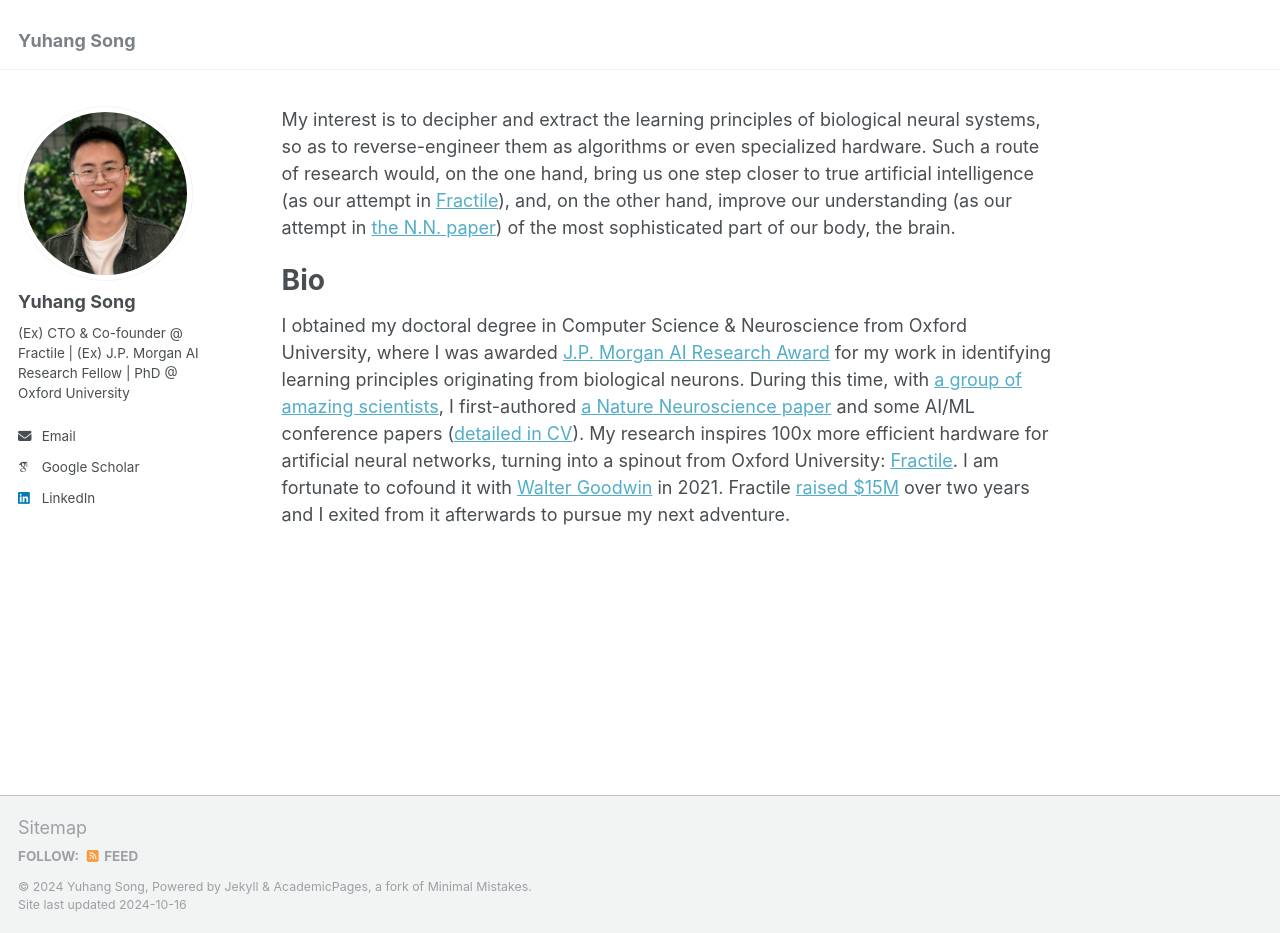
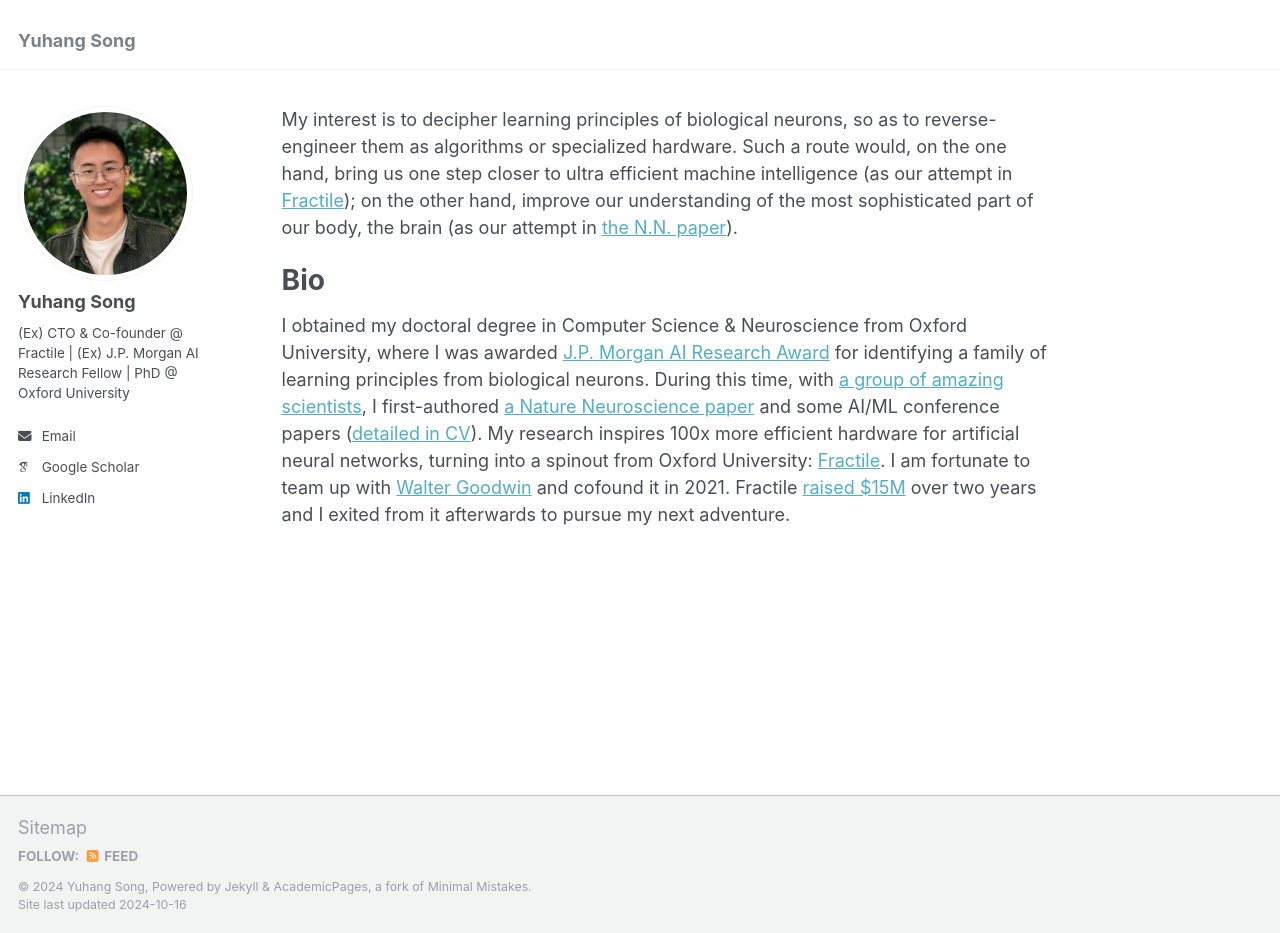
Before and after one commit to YuhangSong/YuhangSong.github.io, a Jekyll site: the page built from _pages/about.md, in a window 1280 px wide and 933 px high. Built offline with Jekyll 4.4.1, drawn with Linux system fonts in a browser that asks for light colours; some web fonts are replaced.

Commit message:
update about.md

```diff
--- a/_pages/about.md
+++ b/_pages/about.md
@@ -7,11 +7,11 @@
   - /about.html
 ---
 
-My interest is to decipher and extract the learning principles of biological neural systems, so as to reverse-engineer them as algorithms or even specialized hardware. Such a route of research would, on the one hand, bring us one step closer to true artificial intelligence (as our attempt in [Fractile](https://www.fractile.ai/)), and, on the other hand, improve our understanding (as our attempt in [the N.N. paper](https://www.nature.com/articles/s41593-023-01514-1)) of the most sophisticated part of our body, the brain.
+My interest is to decipher learning principles of biological neurons, so as to reverse-engineer them as algorithms or specialized hardware. Such a route would, on the one hand, bring us one step closer to ultra efficient machine intelligence (as our attempt in [Fractile](https://www.fractile.ai/)); on the other hand, improve our understanding of the most sophisticated part of our body, the brain (as our attempt in [the N.N. paper](https://www.nature.com/articles/s41593-023-01514-1)).
 <!-- , so that diseases related to learning, and broadly, to neural systems, can be better understood and treated -->
 
 Bio
 =======
 
 <!-- (10 awardees worldwide) -->
-I obtained my doctoral degree in Computer Science & Neuroscience from Oxford University, where I was awarded [J.P. Morgan AI Research Award](https://www.jpmorgan.com/technology/artificial-intelligence/research-awards) for my work in identifying learning principles originating from biological neurons. During this time, with [a group of amazing scientists](https://www.mrcbndu.ox.ac.uk/groups/bogacz-group), I first-authored [a Nature Neuroscience paper](https://www.nature.com/articles/s41593-023-01514-1) and some AI/ML conference papers ([detailed in CV](http://yuhangsong.github.io/files/Curriculum_Vitae.pdf)). My research inspires 100x more efficient hardware for artificial neural networks, turning into a spinout from Oxford University: [Fractile](https://www.fractile.ai/). I am fortunate to cofound it with [Walter Goodwin](https://www.linkedin.com/in/walter-goodwin/) in 2021. Fractile [raised $15M](https://fortune.com/2024/07/26/fractile-ai-chip-startup-nvidia-15-million-funding-seed-round/) over two years and I exited from it afterwards to pursue my next adventure.
+I obtained my doctoral degree in Computer Science & Neuroscience from Oxford University, where I was awarded [J.P. Morgan AI Research Award](https://www.jpmorgan.com/technology/artificial-intelligence/research-awards) for identifying a family of learning principles from biological neurons. During this time, with [a group of amazing scientists](https://www.mrcbndu.ox.ac.uk/groups/bogacz-group), I first-authored [a Nature Neuroscience paper](https://www.nature.com/articles/s41593-023-01514-1) and some AI/ML conference papers ([detailed in CV](http://yuhangsong.github.io/files/Curriculum_Vitae.pdf)). My research inspires 100x more efficient hardware for artificial neural networks, turning into a spinout from Oxford University: [Fractile](https://www.fractile.ai/). I am fortunate to team up with [Walter Goodwin](https://www.linkedin.com/in/walter-goodwin/) and cofound it in 2021. Fractile [raised $15M](https://fortune.com/2024/07/26/fractile-ai-chip-startup-nvidia-15-million-funding-seed-round/) over two years and I exited from it afterwards to pursue my next adventure.
```
